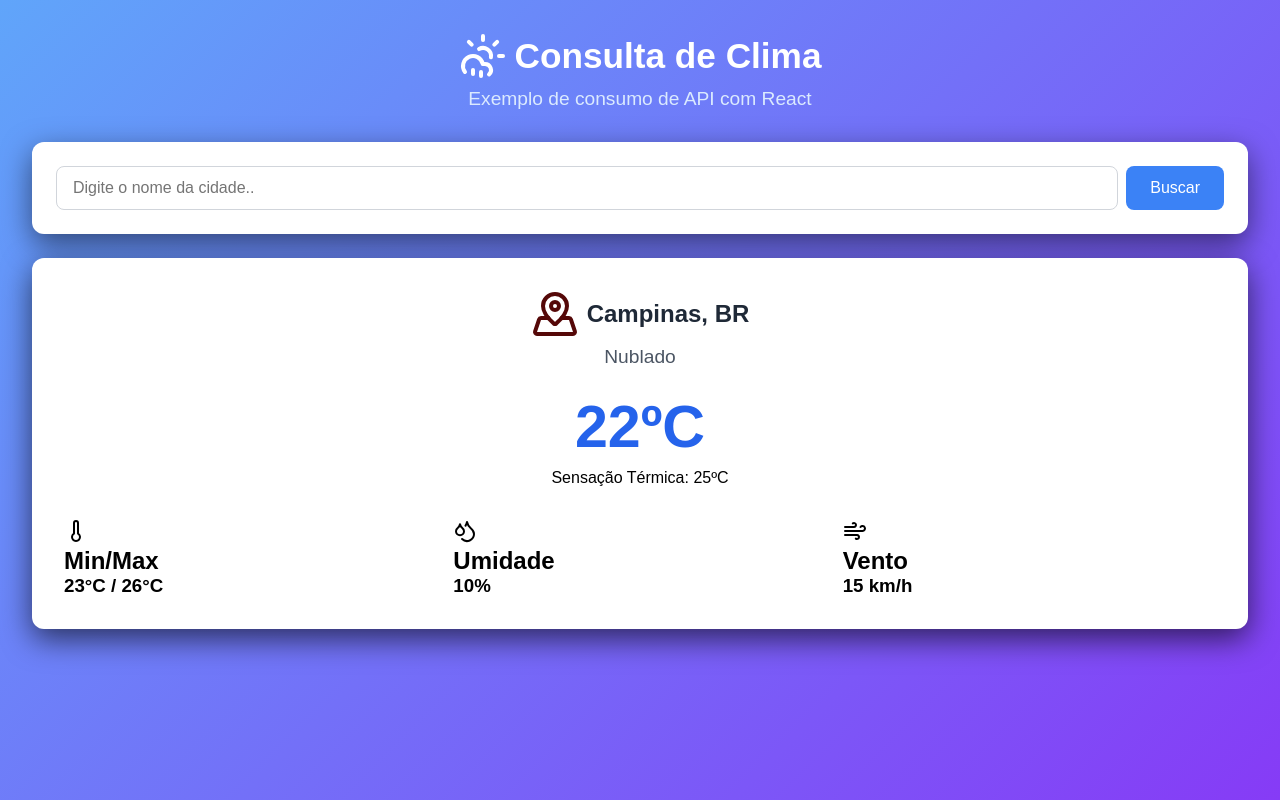
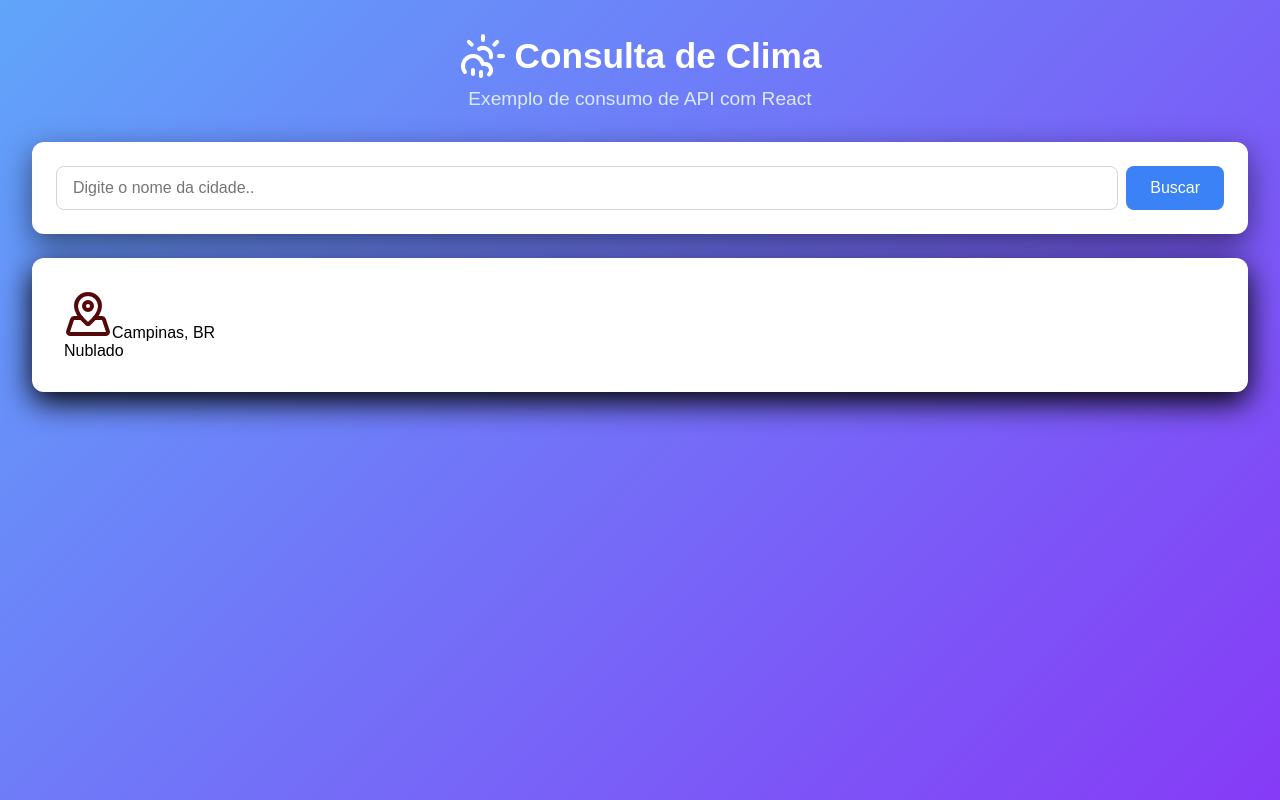
Before and after one commit to laurabrilhantee/climao, a React (Vite) app: page / in a window 1280 px wide. Built offline with nearby package versions, Linux system fonts and the light colour scheme.

Commit message:
Add files via upload

```diff
--- a/package.json
+++ b/package.json
@@ -12,8 +12,7 @@
   "dependencies": {
     "lucide-react": "^0.544.0",
     "react": "^19.1.1",
-    "react-dom": "^19.1.1",
-    "react-router-dom": "^7.9.4"
+    "react-dom": "^19.1.1"
   },
   "devDependencies": {
     "@eslint/js": "^9.36.0",
--- a/src/App.css
+++ b/src/App.css
@@ -69,48 +69,11 @@ header p{
 }
 .busca-container button:disabled{
   cursor: not-allowed;
-  background: #9ca3af;
+  background: #9ca3fa;
 }
 #card-resultado{
   background: #fff;
   border-radius: 12px;
-  box-shadow: 0 10px 30px #0000009d;
+  box-shadow: 0 10px 30px #000;
   padding: 32px;
 }
-#cidade-info{
-  text-align: center;
-  margin-bottom: 24px;
-}
-#cidade-nome{
-  display: flex;
-  align-items: center;
-  justify-content: center;
-  gap: 8px;
-  font-size: 1.5em;
-  font-weight: bold;
-  color: #1f2937;
-  margin-bottom: 8px;
-}
-#cidade-desc{
-  color: #4b5563;
-  text-transform: capitalize;
-  font-size: 1.2em;
-}
-#temperatura-box{
- text-align: center;
- margin-bottom: 32px;
-}
-#temperatura-valor{
-  font-size: 3.7em;
-  font-weight: bold;
-  color: #2563eb;
-  margin-bottom: 8px;
-}
-.sensacao{
-  color: #4b5563;
-}
-.detalhes-box{
-  display: grid;
-  grid-template-columns: repeat(3,1fr);
-  gap: 16px;
-}
--- a/src/App.jsx
+++ b/src/App.jsx
@@ -1,7 +1,6 @@
 import { useState } from 'react'
 import './App.css'
-import { CloudSunRain, MapPinned, Thermometer, Wind, Droplets } from 'lucide-react';
-
+import { CloudSunRain, MapPinned } from 'lucide-react';
 
 function App() {
   const [cidade, setCidade] = useState('');
@@ -68,7 +67,7 @@ function App() {
             </div>
           </div>
 
-          {/* Resultado do Clima */}
+          {/* Resultado do Clima*/}
           <div id="card-resultado">
             <div id="cidade-info">
               <div id="cidade-nome">
@@ -80,43 +79,9 @@ function App() {
               </p>
             </div> {/* Fecha #cidade-desc*/}
 
-            {/* Temperatura Principal */}
-            <div id="temperatura-box">
-              <div id="temperatura-valor">
-                22ºC
-              </div>
-              <div id="sensacao">
-                Sensação Térmica: 25ºC
-              </div>
-            </div>
-
-            <div className="detalhes-box">
-
-              <div className="detalhes-item">
-                <Thermometer />
-                <h2>Min/Max</h2>
-                <h3>23°C / 26°C</h3>
-              </div>
-
-              <div className="detalhes-item">
-                <Droplets />
-                <h2>Umidade</h2>
-                <h3>10%</h3>
-
-              </div>
-
-              <div className="detalhes-item">
-                <Wind />
-                <h2>Vento</h2>
-                <h3>15 km/h</h3>
-
-              </div>
-
-            </div>
-          </div> {/* Fecha #card-resultado */}
-
-        </div>
-      </div>
+           </div> {/* Fecha #cidade-desc*/}
+           </div>
+           </div>
     </>
   )
 }
```
Also changed, not shown: 1 other file (tests, documents, lock files or other folders).
